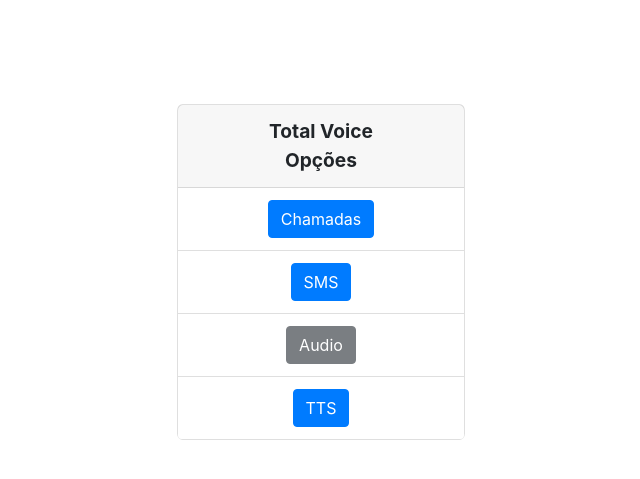
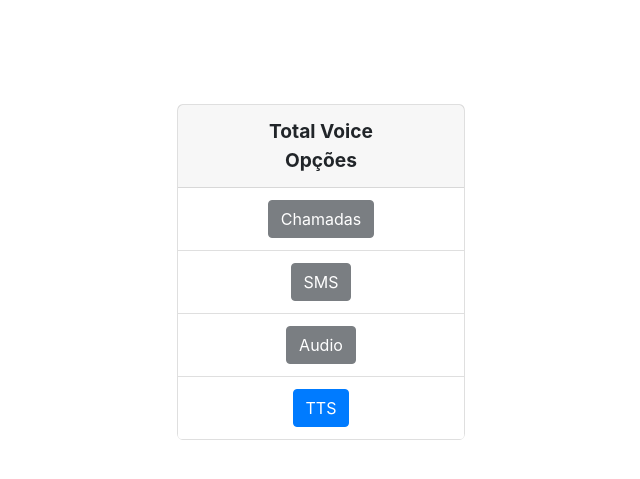
Before and after one commit to iTGabriel/FIT-IMPACTA--totalvoice, a Flask app: page / in a window 1280 px wide. Shown: the part 136-615 px from the top of the page, without its empty margins (319-959 px from the left). Run offline with Flask 2, Linux system fonts and the light colour scheme; some libraries are stand-ins or nearby versions.

Commit message:
Disabled

```diff
--- a/templates/index.html
+++ b/templates/index.html
@@ -21,18 +21,18 @@
             <ul class="list-group list-group-flush">
                 <li class="list-group-item">
 
-                    <button type="button" class="btn btn-primary" data-toggle="modal"
+                    <button disabled type="button" class="btn btn-dark" data-toggle="modal"
                         data-target="{{'#modal_chamadas'}}">
                         Chamadas
                     </button>
                 </li>
                 <li class="list-group-item">
-                    <button type="button" class="btn btn-primary" data-toggle="modal" data-target="{{'#modal_sms'}}">
+                    <button disabled type="button" class="btn btn-dark" data-toggle="modal" data-target="{{'#modal_sms'}}">
                         SMS
                     </button>
                 </li>
                 <li class="list-group-item">
-                    <button type="button" class="btn btn-dark " data-toggle="modal" data-target="#" disabled>
+                    <button disabled type="button" class="btn btn-dark" data-toggle="modal" data-target="#">
                         Audio
                     </button>
                 </li>
```
